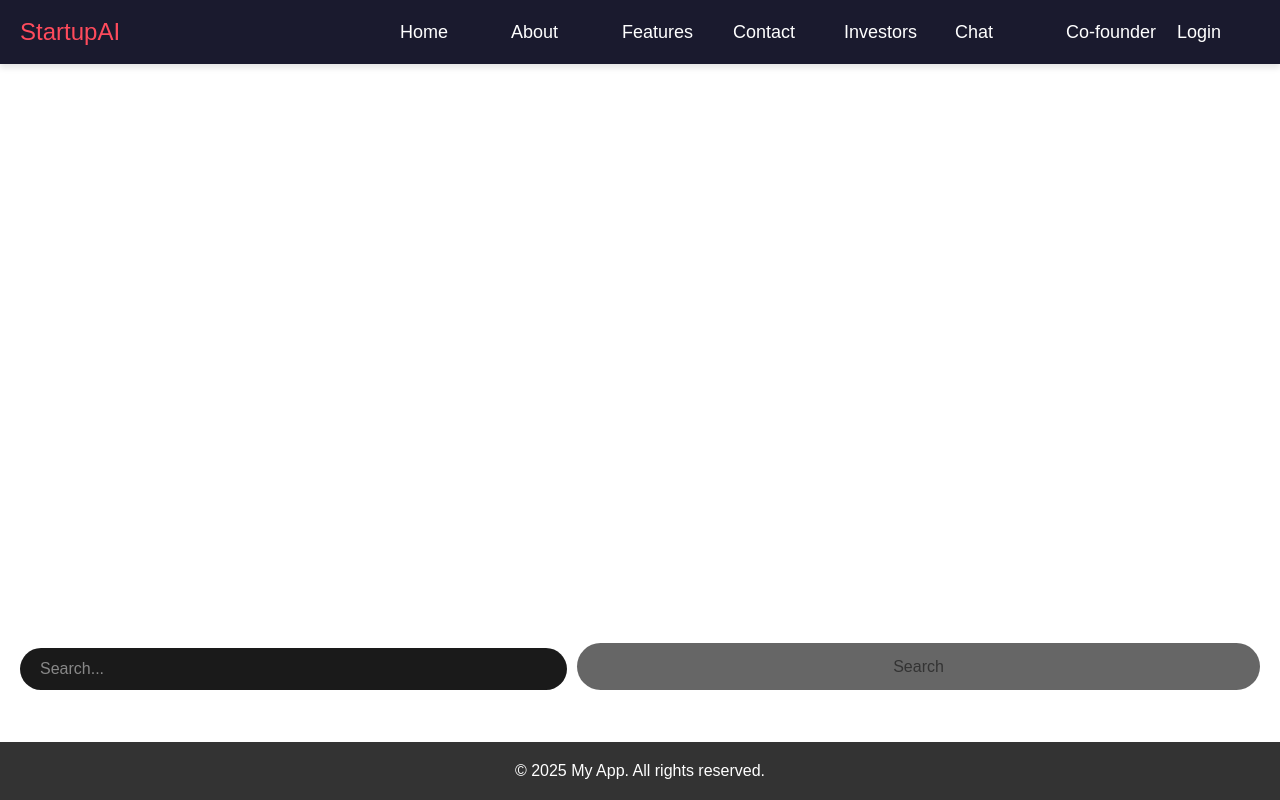
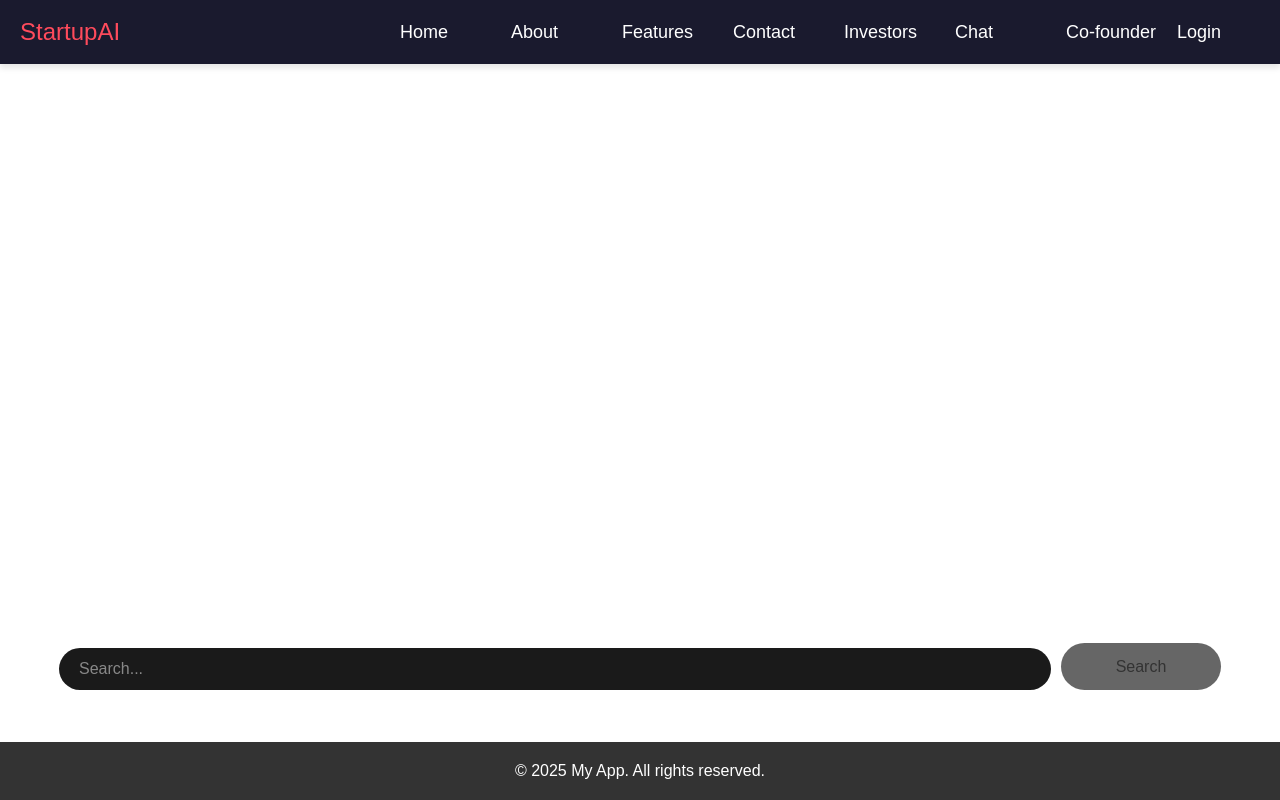
Before and after one commit to Mokshjain131/Pterodactyl, a React (Vite) app in the folder Frontend/: page /chat in a window 1280 px wide. Built offline with nearby package versions, Linux system fonts and the light colour scheme.

Commit message:
navbar and chat css

```diff
--- a/Frontend/src/styles/chat.css
+++ b/Frontend/src/styles/chat.css
@@ -93,6 +93,7 @@
     font-size: 1rem;
     cursor: pointer;
     transition: background-color 0.2s;
+    width: 10rem;
 }
 
 .input-container button:hover {
--- a/Frontend/src/styles/navbar.css
+++ b/Frontend/src/styles/navbar.css
@@ -1,6 +1,6 @@
 /* Navbar Styling */
 .navbar-container {
-    position: fixed;
+    position: relative;
     top: 0;
     left: 0;
     width: 100%;
```
